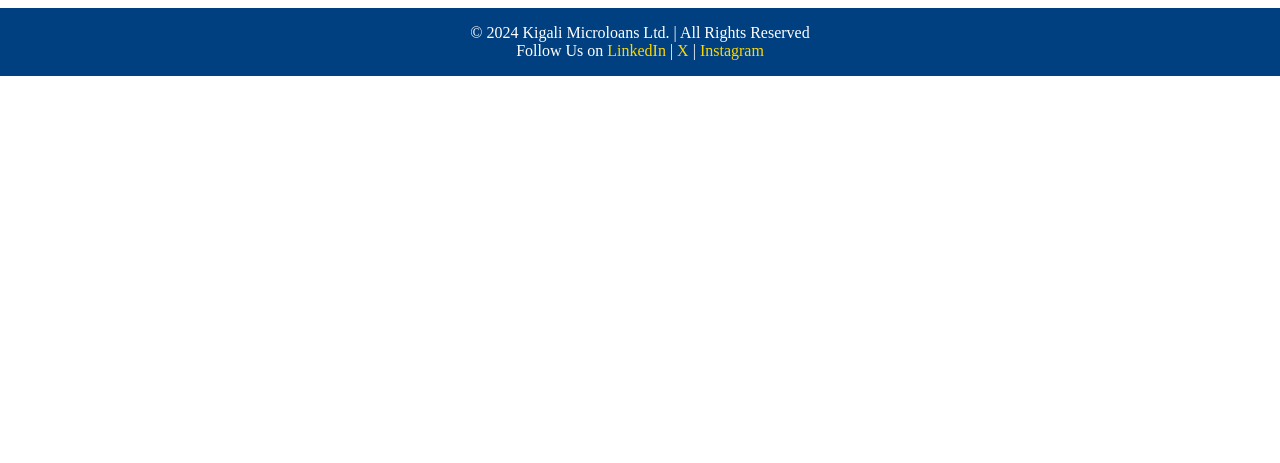
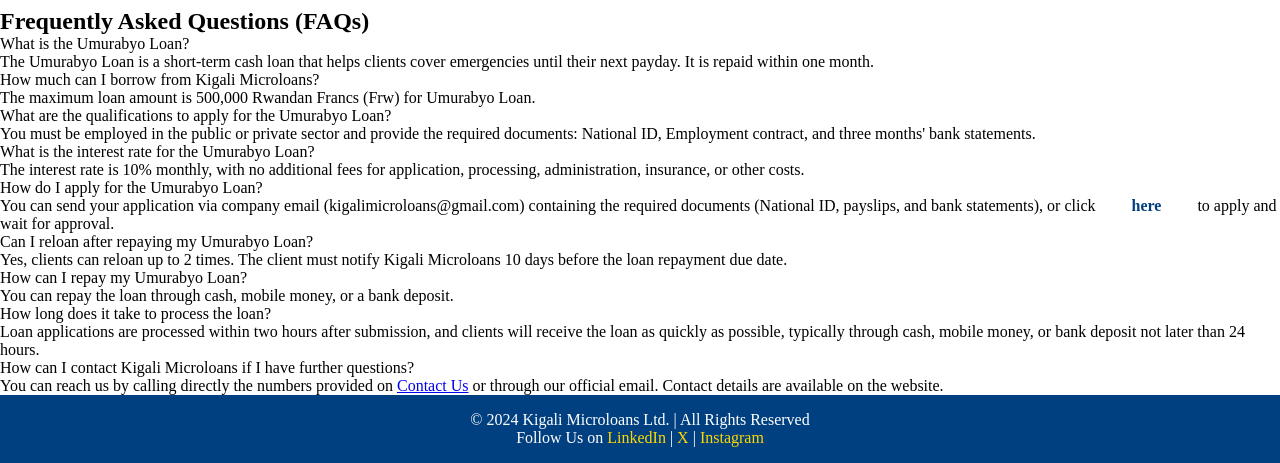
Before and after one commit to Elysee5566/kigalimicroloans, a plain HTML site: page index.html in a window 1280 px wide. Shown: the part 1225-1688 px from the top of the page. Before the commit the page ends 1301 px from the top, so only its background shows below. Drawn offline with Linux system fonts and the light colour scheme.

Commit message:
Update index.html

```diff
--- a/index.html
+++ b/index.html
@@ -43,6 +43,7 @@
     </section>
 <div class="custom-container">
 
+            <h2>Our Product</h2>
   <div class="image">
     <img src="Logos/Umurabyo brand.png" alt="Umurabyo Loan Service">
   </div>
@@ -57,6 +58,56 @@
   </div>
 </div>
 
+        <h2>Frequently Asked Questions (FAQs)</h2>
+
+  <div class="qa-container">
+    <div class="qa-item">
+      <div class="question">What is the Umurabyo Loan?</div>
+      <div class="answer">The Umurabyo Loan is a short-term cash loan that helps clients cover emergencies until their next payday. It is repaid within one month.</div>
+    </div>
+
+    <div class="qa-item">
+      <div class="question">How much can I borrow from Kigali Microloans?</div>
+      <div class="answer">The maximum loan amount is 500,000 Rwandan Francs (Frw) for Umurabyo Loan.</div>
+    </div>
+
+    <div class="qa-item">
+      <div class="question">What are the qualifications to apply for the Umurabyo Loan?</div>
+      <div class="answer">You must be employed in the public or private sector and provide the required documents: National ID, Employment contract, and three months' bank statements.</div>
+    </div>
+
+    <div class="qa-item">
+      <div class="question">What is the interest rate for the Umurabyo Loan?</div>
+      <div class="answer">The interest rate is 10% monthly, with no additional fees for application, processing, administration, insurance, or other costs.</div>
+    </div>
+
+    <div class="qa-item">
+      <div class="question">How do I apply for the Umurabyo Loan?</div>
+      <div class="answer">You can send your application via company email (kigalimicroloans@gmail.com) containing the required documents (National ID, payslips, and bank statements), or click <a href="apply.html" class="cta-button">here</a> to apply and wait for approval.</div>
+    </div>
+
+    <div class="qa-item">
+      <div class="question">Can I reloan after repaying my Umurabyo Loan?</div>
+      <div class="answer">Yes, clients can reloan up to 2 times. The client must notify Kigali Microloans 10 days before the loan repayment due date.</div>
+    </div>
+
+    <div class="qa-item">
+      <div class="question">How can I repay my Umurabyo Loan?</div>
+      <div class="answer">You can repay the loan through cash, mobile money, or a bank deposit.</div>
+    </div>
+
+    <div class="qa-item">
+      <div class="question">How long does it take to process the loan?</div>
+      <div class="answer">Loan applications are processed within two hours after submission, and clients will receive the loan as quickly as possible, typically through cash, mobile money, or bank deposit not later than 24 hours.</div>
+    </div>
+
+    <div class="qa-item">
+      <div class="question">How can I contact Kigali Microloans if I have further questions?</div>
+      <div class="answer">You can reach us by calling directly the numbers provided on <a href="contact.html">Contact Us</a> or through our official email. Contact details are available on the website.</div>
+    </div>
+
+
+  </div>
 
     <!-- Footer -->
     <footer>
```
